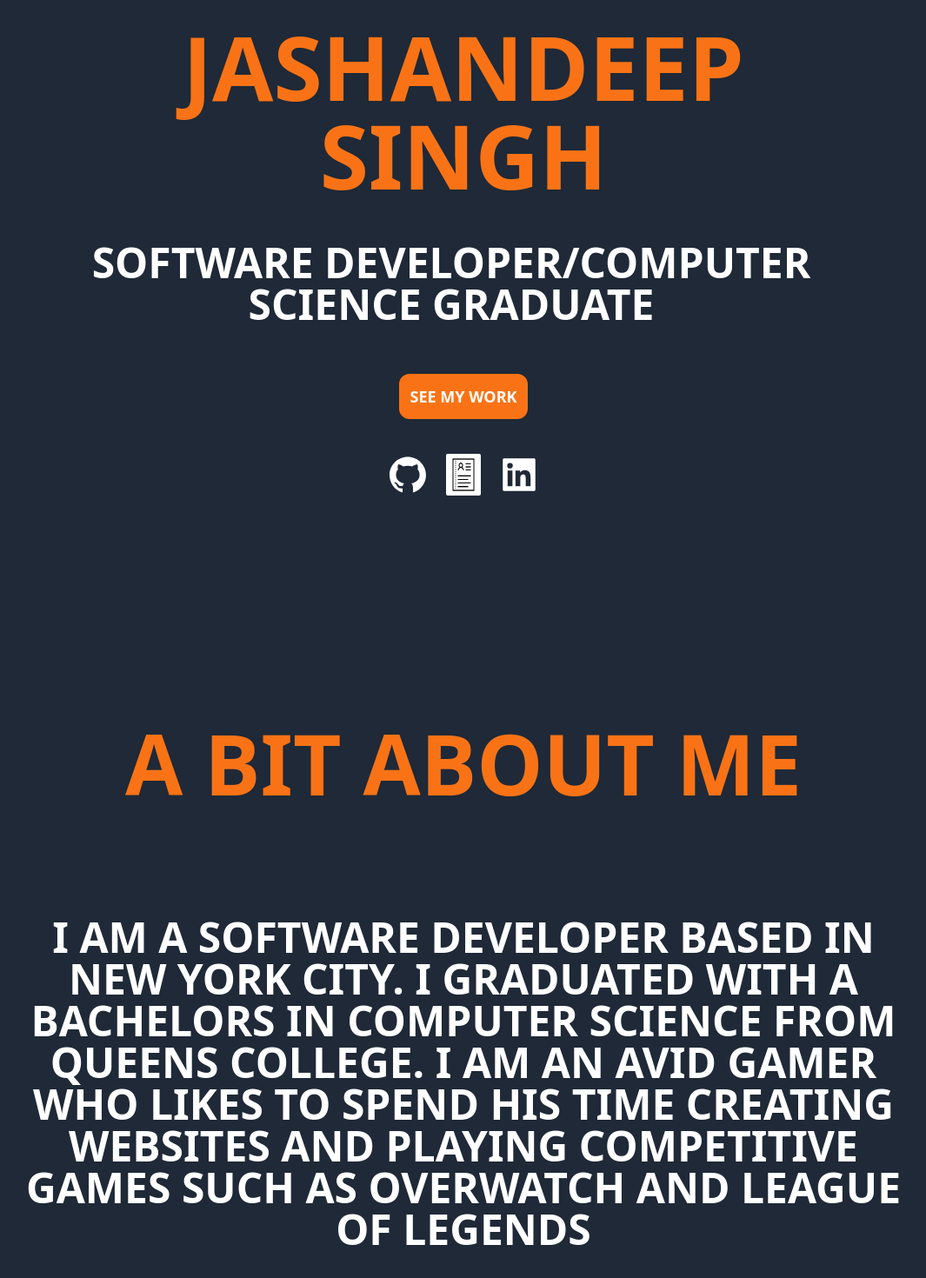
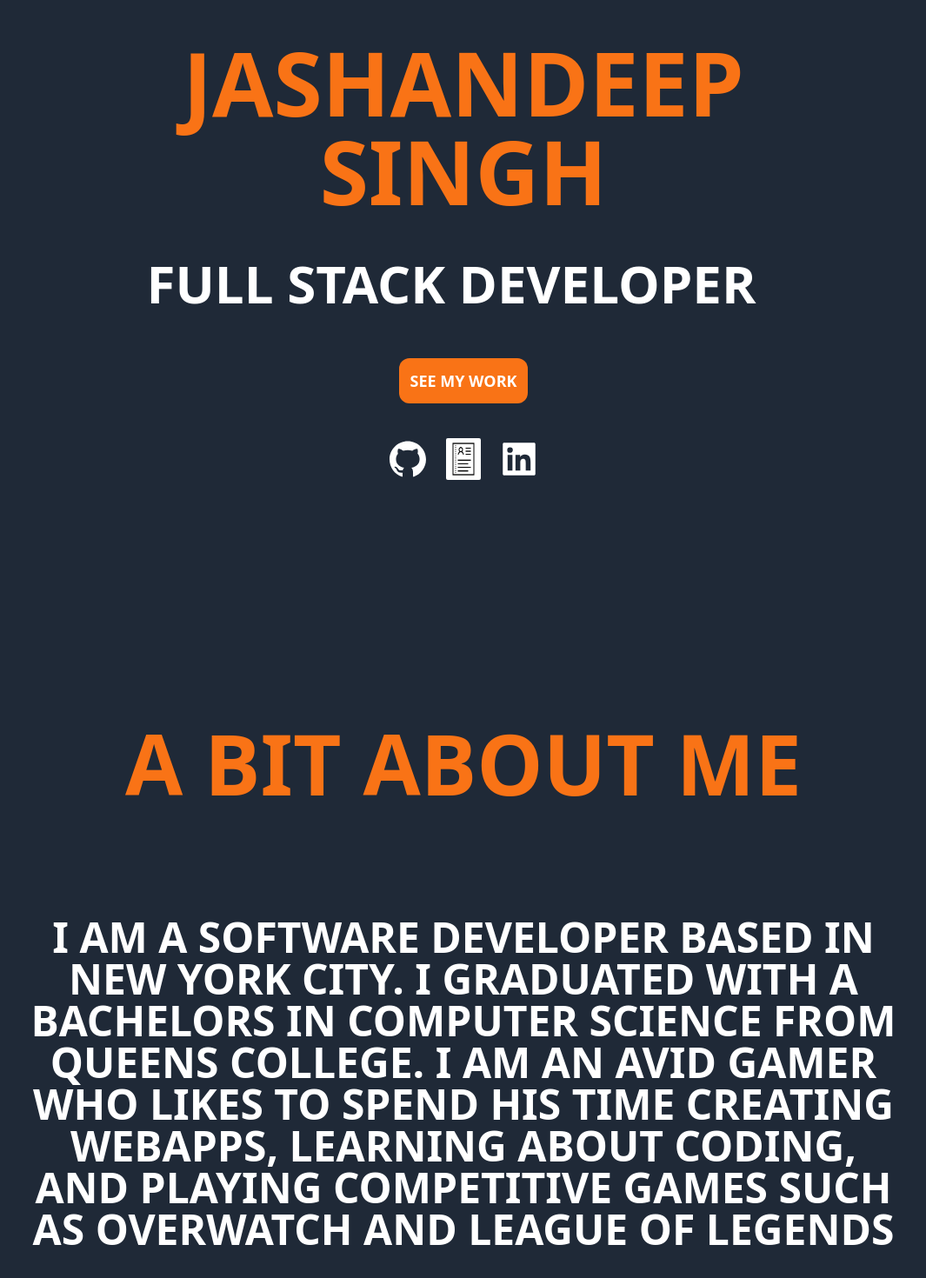
Before and after one commit to jashansingh303/Portfolio, a Next.js app: page / in a window 1280 px wide. Shown: the part 170-1640 px from the top of the page at 87% size, without its empty margins (107-1172 px from the left). Built offline with nearby package versions, Linux system fonts and the light colour scheme.

Commit message:
updated hero and about section

```diff
--- a/package.json
+++ b/package.json
@@ -16,7 +16,7 @@
     "eslint": "8.27.0",
     "eslint-config-next": "13.0.3",
     "framer-motion": "^7.7.2",
-    "next": "13.0.3",
+    "next": "^13.0.3",
     "react": "18.2.0",
     "react-dom": "18.2.0",
     "react-icons": "^4.6.0",
--- a/pages/components/about.js
+++ b/pages/components/about.js
@@ -6,7 +6,7 @@ function About() {
             <div className="">
                 <h1 className="lg:text-8xl md:text-7xl text-[37px] text-orange-500 pt-32 ">A bit about me</h1>
                 <p className="lg:text-5xl md:text-2xl text-lg pt-4 lg:pt-32">I am a software developer based in New York City. I graduated with a bachelors in computer Science from Queens College. I am an avid gamer who likes to
-                    spend his time creating websites and playing competitive games such as Overwatch and League Of Legends
+                    spend his time creating webapps, learning about coding, and playing competitive games such as Overwatch and League Of Legends
                 </p>
             </div>
         </m.div>
--- a/pages/components/hero.js
+++ b/pages/components/hero.js
@@ -11,7 +11,7 @@ function Hero(){
             <div className='max-w-[1000px] w-full h-screen mx-auto text-center flex flex-col justify-center uppercase'>
                 <p className='text-orange-500 font-bold lg:text-[102px] md:text-6xl sm:text-5xl text-4xl py-6 hover:animate-pulse cursor-pointer '>Jashandeep Singh</p>
                 <div className="flex flex-col mx-auto max-w-[80%] lg:max-w-full ">
-                    <p className='lg:text-5xl lg:pr-7 md:text-4xl md:pr-6 sm:text-3xl text-2xlsm:pr-5 font-bold py-6 pr-4 cursor-default'>Software Developer/Computer Science Graduate </p>
+                    <p className='lg:text-6xl lg:pr-7 md:text-5xl md:pr-6 sm:text-4xl text-3xlsm:pr-5 font-bold py-6 pr-4 cursor-default'>Full Stack Developer </p>
                     <m.button whileTap={{scale:0.9}} className="lg:text-lg md:text-md sm:text-sm text-xs sm:p-3 bg-orange-500 rounded-xl my-auto p-2 font-bold hover:scale-125 duration-100
                     font-serif uppercase max-w-[50%] mx-auto mt-5 lg:mt-8"><Link to="portfolio" spy={true} smooth={true} duration={700}>see My Work</Link></m.button>
                 </div>
```
Also changed, not shown: 1 other file (tests, documents, lock files or other folders).
